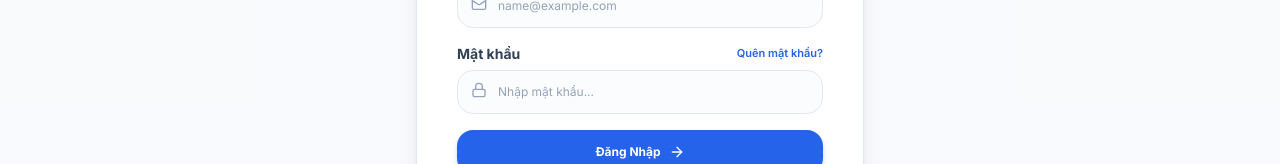
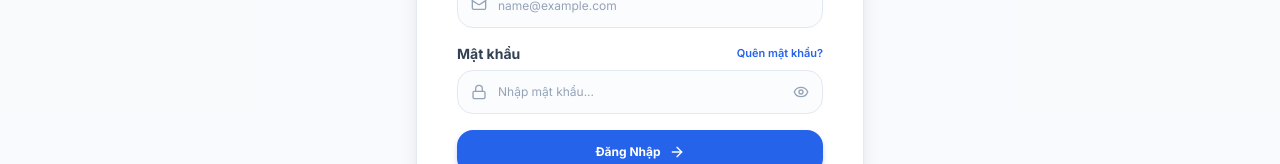
Before and after one commit to hux8206/VehicleRent_FE, a Next.js app: page /login in a window 1280 px wide. Shown: the part 400-564 px from the top of the page. Built offline with nearby package versions, Linux system fonts and the light colour scheme; no server answers.

Commit message:
feat(auth): add password visibility toggle eye button to login and register forms

```diff
--- a/src/app/login/page.tsx
+++ b/src/app/login/page.tsx
@@ -44,6 +44,7 @@ function LoginForm() {
   const { t } = useLanguage();
   const [email, setEmail] = useState("");
   const [password, setPassword] = useState("");
+  const [showPassword, setShowPassword] = useState(false);
   const [isLoading, setIsLoading] = useState(false);
   const [fieldErrors, setFieldErrors] = useState<{ email?: string; password?: string; general?: string }>({});
 
@@ -193,7 +194,10 @@ function LoginForm() {
         }
       }
     } catch (err: any) {
-      const msg = err.message || t("toast_login_failed", "Email hoặc mật khẩu không chính xác.");
+      let msg = err.message || t("toast_login_failed", "Email hoặc mật khẩu không chính xác.");
+      if (msg === "Failed to fetch" || msg.includes("Failed to fetch") || msg.includes("NetworkError")) {
+        msg = "Không thể kết nối đến máy chủ API (Failed to fetch). Vui lòng kiểm tra lại cấu hình NEXT_PUBLIC_API_URL trên Vercel hoặc trạng thái của server Backend.";
+      }
       setFieldErrors({ general: msg });
       toast.error(msg);
     } finally {
@@ -273,19 +277,27 @@ function LoginForm() {
                 </span>
               </div>
               <div className="relative">
-                <Lock className="h-4 w-4 text-slate-400 absolute left-3.5 top-3" />
+                <Lock className="h-4 w-4 text-slate-400 absolute left-3.5 top-3.5" />
                 <Input
-                  type="password"
+                  type={showPassword ? "text" : "password"}
                   placeholder={t("auth_password_placeholder", "Nhập mật khẩu...")}
                   value={password}
                   onChange={(e) => {
                     setPassword(e.target.value);
                     if (fieldErrors.password) setFieldErrors((prev) => ({ ...prev, password: undefined }));
                   }}
-                  className={`pl-10 text-xs h-11 rounded-2xl bg-slate-50/50 dark:bg-slate-800/50 border-slate-200 dark:border-slate-700 dark:text-slate-100 focus:bg-white dark:focus:bg-slate-800 transition-all ${
+                  className={`pl-10 pr-10 text-xs h-11 rounded-2xl bg-slate-50/50 dark:bg-slate-800/50 border-slate-200 dark:border-slate-700 dark:text-slate-100 focus:bg-white dark:focus:bg-slate-800 transition-all ${
                     fieldErrors.password ? "border-red-500 focus-visible:ring-red-400" : ""
                   }`}
                 />
+                <button
+                  type="button"
+                  onClick={() => setShowPassword(!showPassword)}
+                  aria-label={showPassword ? "Ẩn mật khẩu" : "Hiện mật khẩu"}
+                  className="absolute right-3.5 top-3.5 text-slate-400 hover:text-slate-600 dark:hover:text-slate-200 transition-colors focus:outline-hidden"
+                >
+                  {showPassword ? <EyeOff className="h-4 w-4" /> : <Eye className="h-4 w-4" />}
+                </button>
               </div>
               {fieldErrors.password && (
                 <p className="text-[11px] font-semibold text-red-600 pl-1">{fieldErrors.password}</p>
--- a/src/app/register/page.tsx
+++ b/src/app/register/page.tsx
@@ -10,7 +10,7 @@ import { Input } from "@/components/ui/input";
 import { Label } from "@/components/ui/label";
 import { Card, CardContent } from "@/components/ui/card";
 import { Tabs, TabsList, TabsTrigger } from "@/components/ui/tabs";
-import { Mail, Lock, User, Phone, Store, UserCheck, ArrowLeft, ArrowRight, AlertCircle } from "lucide-react";
+import { Mail, Lock, User, Phone, Store, UserCheck, ArrowLeft, ArrowRight, AlertCircle, Eye, EyeOff } from "lucide-react";
 import { toast } from "sonner";
 import { BrandLogo } from "@/components/layout/brand-logo";
 
@@ -28,6 +28,7 @@ function RegisterForm() {
   const [phone, setPhone] = useState("");
   const [email, setEmail] = useState("");
   const [password, setPassword] = useState("");
+  const [showPassword, setShowPassword] = useState(false);
   const [agreedToTerms, setAgreedToTerms] = useState(false);
   const [isLoading, setIsLoading] = useState(false);
 
@@ -86,7 +87,10 @@ function RegisterForm() {
         router.push("/");
       }
     } catch (err: any) {
-      const msg = err.message || t("toast_register_failed", "Đăng ký thất bại. Email có thể đã được sử dụng.");
+      let msg = err.message || t("toast_register_failed", "Đăng ký thất bại. Email có thể đã được sử dụng.");
+      if (msg === "Failed to fetch" || msg.includes("Failed to fetch") || msg.includes("NetworkError")) {
+        msg = "Không thể kết nối đến máy chủ API (Failed to fetch). Vui lòng kiểm tra lại cấu hình NEXT_PUBLIC_API_URL trên Vercel hoặc trạng thái của server Backend.";
+      }
       setFieldErrors({ general: msg });
       toast.error(msg);
     } finally {
@@ -231,19 +235,27 @@ function RegisterForm() {
                 {t("auth_password", "Mật khẩu")}
               </Label>
               <div className="relative">
-                <Lock className="h-4 w-4 text-slate-400 absolute left-3.5 top-3" />
+                <Lock className="h-4 w-4 text-slate-400 absolute left-3.5 top-3.5" />
                 <Input
-                  type="password"
+                  type={showPassword ? "text" : "password"}
                   placeholder={t("auth_password_placeholder", "Nhập mật khẩu...")}
                   value={password}
                   onChange={(e) => {
                     setPassword(e.target.value);
                     if (fieldErrors.password) setFieldErrors((p) => ({ ...p, password: undefined }));
                   }}
-                  className={`pl-10 text-xs h-11 rounded-2xl bg-slate-50/50 dark:bg-slate-800/50 border-slate-200 dark:border-slate-700 dark:text-slate-100 focus:bg-white dark:focus:bg-slate-800 transition-all ${
+                  className={`pl-10 pr-10 text-xs h-11 rounded-2xl bg-slate-50/50 dark:bg-slate-800/50 border-slate-200 dark:border-slate-700 dark:text-slate-100 focus:bg-white dark:focus:bg-slate-800 transition-all ${
                     fieldErrors.password ? "border-red-500 focus-visible:ring-red-400" : ""
                   }`}
                 />
+                <button
+                  type="button"
+                  onClick={() => setShowPassword(!showPassword)}
+                  aria-label={showPassword ? "Ẩn mật khẩu" : "Hiện mật khẩu"}
+                  className="absolute right-3.5 top-3.5 text-slate-400 hover:text-slate-600 dark:hover:text-slate-200 transition-colors focus:outline-hidden"
+                >
+                  {showPassword ? <EyeOff className="h-4 w-4" /> : <Eye className="h-4 w-4" />}
+                </button>
               </div>
               {fieldErrors.password && (
                 <p className="text-[11px] font-semibold text-red-600 pl-1">{fieldErrors.password}</p>
```
Also changed, not shown: src/app/partner/analytics/page.tsx (line endings or trailing spaces).
